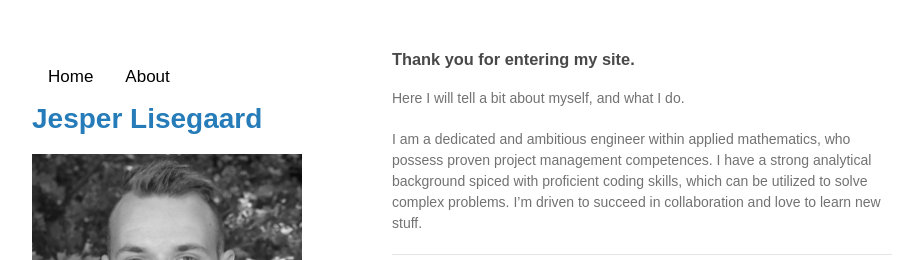
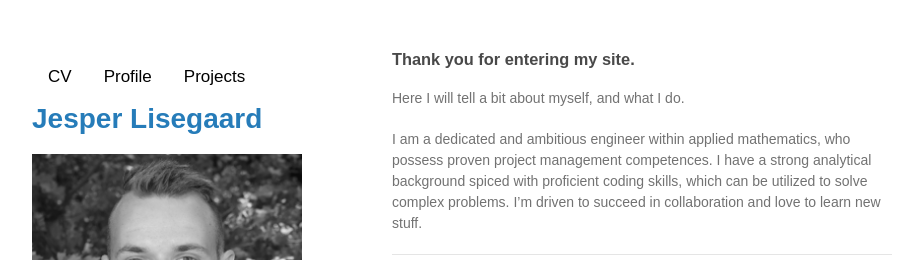
Before and after one commit to JLisegaard/jlisegaard.github.io, a Jekyll site: the page built from index.md, in a window 1280 px wide. Shown: the top 260 px of the page, without its empty margins (178-1096 px from the left). Built offline with Jekyll 4.4.1, drawn with Linux system fonts in a browser that asks for light colours.

Commit message:
Update default.html

```diff
--- a/_layouts/default.html
+++ b/_layouts/default.html
@@ -47,8 +47,9 @@
     <div class="wrapper">
       <header>
         <div class="topnav">
-          <a class="active" href="{{ "/" | absolute_url }}">Home</a>
-          <a href="about">About</a>
+          <a class="active" href="{{ "/" | absolute_url }}">CV</a>
+          <a href="about">Profile</a>
+          <a href="Projects">Projects</a>
         </div>
 
         <!--<h1><a href="{{ "/" | absolute_url }}">{{ site.title | default: site.github.repository_name }}</a></h1>-->
```
